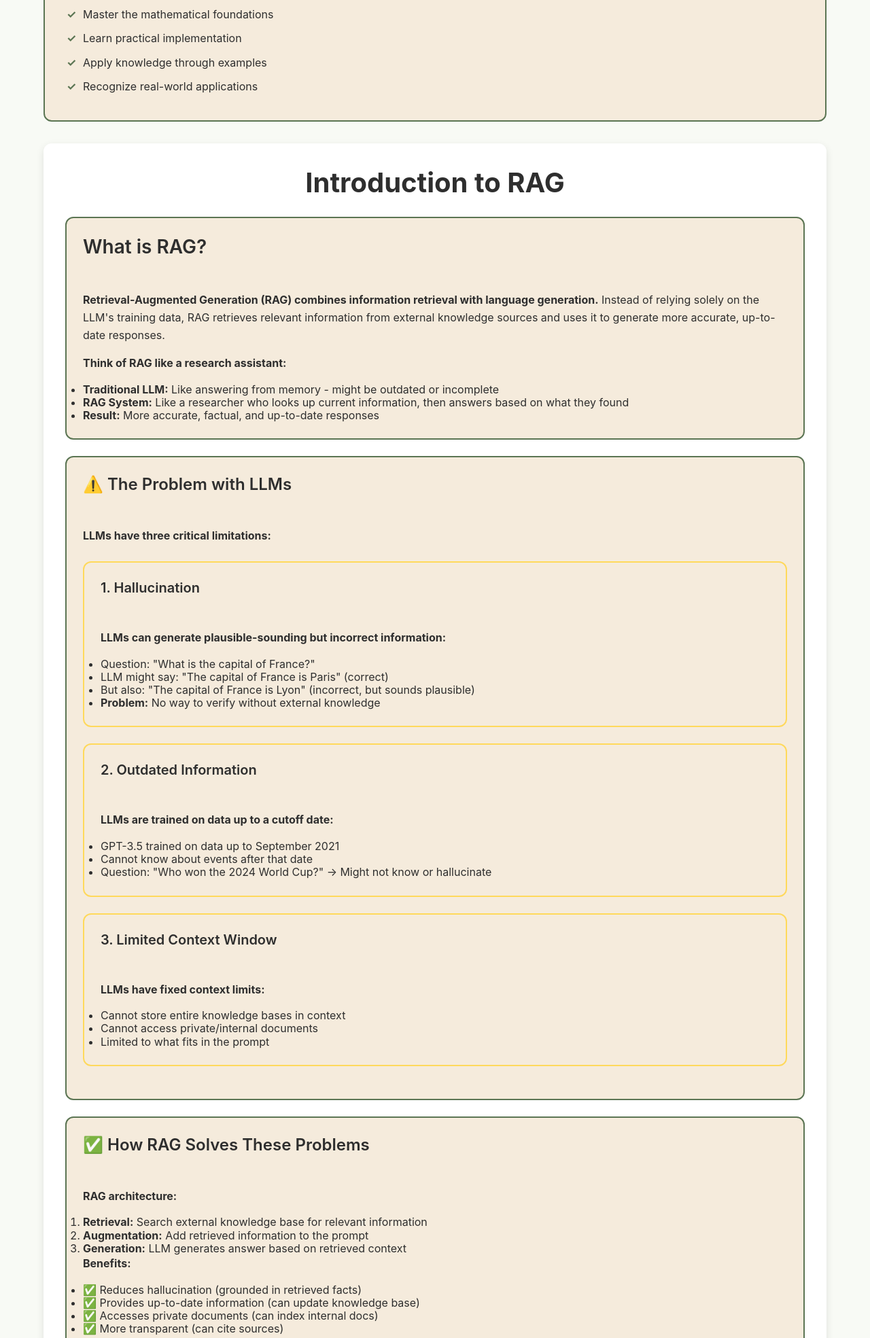
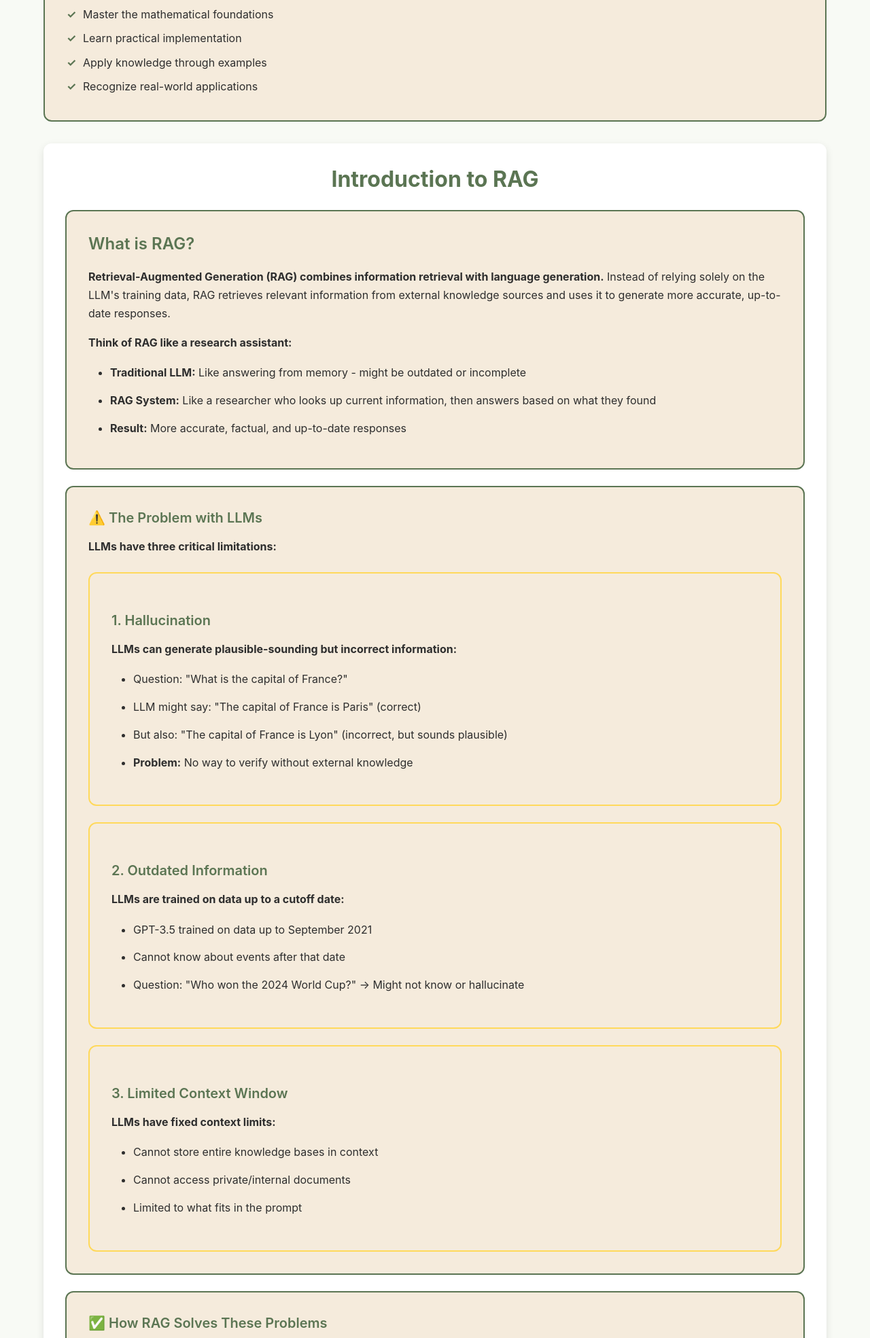
Before and after one commit to abzanganeh/flask_ml_website, a Flask app: page /tutorials/rag/chapter1 in a window 1280 px wide. Shown: the part 807-2776 px from the top of the page at 68% size. Run offline with Flask 3, Linux system fonts and the light colour scheme; some libraries are stand-ins or nearby versions.

Commit message:
Fix spacing in RAG tutorial boxes and remove duplicate content

```diff
--- a/static/css/tutorials/rag/rag.css
+++ b/static/css/tutorials/rag/rag.css
@@ -232,8 +232,55 @@
     background: var(--alpine-oat);
     border: 2px solid var(--dill-green);
     border-radius: 12px;
-    padding: 1.5rem;
+    padding: 2rem;
     margin: 1.5rem 0;
+    line-height: 1.7;
+}
+
+.explanation-box h3 {
+    margin-top: 0;
+    margin-bottom: 1.25rem;
+    color: var(--dill-green);
+    font-size: 1.5rem;
+}
+
+.explanation-box h4 {
+    margin-top: 1.5rem;
+    margin-bottom: 1rem;
+    color: var(--dill-green);
+    font-size: 1.25rem;
+}
+
+.explanation-box h5 {
+    margin-top: 1.25rem;
+    margin-bottom: 0.75rem;
+    color: var(--dill-green);
+    font-size: 1.1rem;
+}
+
+.explanation-box p {
+    margin-bottom: 1rem;
+    line-height: 1.7;
+}
+
+.explanation-box ul,
+.explanation-box ol {
+    margin: 1rem 0;
+    padding-left: 2rem;
+    line-height: 1.8;
+}
+
+.explanation-box li {
+    margin-bottom: 0.75rem;
+    line-height: 1.8;
+}
+
+.explanation-box > *:first-child {
+    margin-top: 0;
+}
+
+.explanation-box > *:last-child {
+    margin-bottom: 0;
 }
 
 /* Formula Box */
@@ -302,8 +382,40 @@
     background: var(--alpine-oat);
     border: 2px solid var(--butter-yellow);
     border-radius: 12px;
-    padding: 1.5rem;
+    padding: 2rem;
     margin: 1.5rem 0;
+    line-height: 1.7;
+}
+
+.example-box h4 {
+    margin-top: 0;
+    margin-bottom: 1.25rem;
+    color: var(--dill-green);
+    font-size: 1.5rem;
+}
+
+.example-box h5 {
+    margin-top: 1.5rem;
+    margin-bottom: 1rem;
+    color: var(--dill-green);
+    font-size: 1.25rem;
+}
+
+.example-box p {
+    margin-bottom: 1rem;
+    line-height: 1.7;
+}
+
+.example-box ul,
+.example-box ol {
+    margin: 1rem 0;
+    padding-left: 2rem;
+    line-height: 1.8;
+}
+
+.example-box li {
+    margin-bottom: 0.75rem;
+    line-height: 1.8;
 }
 
 /* Chapter Main Content */
@@ -313,6 +425,35 @@
     padding: 2rem;
     margin: 2rem 0;
     box-shadow: 0 4px 12px rgba(0, 0, 0, 0.1);
+    line-height: 1.7;
+}
+
+.chapter-main-content h2 {
+    margin-top: 0;
+    margin-bottom: 1.5rem;
+    color: var(--dill-green);
+    font-size: 2rem;
+}
+
+.chapter-main-content > .content-section {
+    line-height: 1.7;
+}
+
+.chapter-main-content p {
+    margin-bottom: 1rem;
+    line-height: 1.7;
+}
+
+.chapter-main-content ul,
+.chapter-main-content ol {
+    margin: 1rem 0;
+    padding-left: 2rem;
+    line-height: 1.8;
+}
+
+.chapter-main-content li {
+    margin-bottom: 0.75rem;
+    line-height: 1.8;
 }
 
 /* Quiz Container */
--- a/templates/tutorials/rag/chapter1.html
+++ b/templates/tutorials/rag/chapter1.html
@@ -158,24 +158,6 @@
 
                     <div id="concepts" class="content-section">
                         <h2>Key Concepts</h2>
-
-                        <div class="explanation-box">
-                            <h3>What is RAG?</h3>
-                            <p><strong>Retrieval-Augmented Generation (RAG) combines:</strong></p>
-                            <ul>
-                                <li><strong>Retrieval:</strong> Find relevant information from knowledge base</li>
-                                <li><strong>Augmentation:</strong> Add retrieved information to LLM context</li>
-                                <li><strong>Generation:</strong> LLM generates answer using retrieved context</li>
-                            </ul>
-
-                            <p><strong>Why RAG?</strong></p>
-                            <ul>
-                                <li>LLMs have knowledge cutoff (trained on data up to certain date)</li>
-                                <li>LLMs can hallucinate (make up information)</li>
-                                <li>RAG provides up-to-date, accurate information</li>
-                                <li>Enables domain-specific knowledge without fine-tuning</li>
-                            </ul>
-                        </div>
 
                         <div class="explanation-box">
                             <h3>RAG Architecture</h3>
@@ -536,13 +518,6 @@ print(answer)</code></pre>
     <script src="https://cdn.jsdelivr.net/npm/katex@0.16.9/dist/contrib/auto-render.min.js" crossorigin="anonymous"></script>
 <script src="{{ url_for('static', filename='js/tutorials/rag/shared-tutorial.js') }}"></script>
     <script>
-        function scrollToSectionNav() {
-            const sectionNav = document.querySelector('.section-nav');
-            if (sectionNav) {
-                sectionNav.scrollIntoView({ behavior: 'smooth', block: 'start' });
-            }
-        }
-
         function checkAnswer(element, isCorrect) {
             element.parentNode.querySelectorAll('.quiz-option').forEach(opt => {
                 opt.classList.remove('correct', 'incorrect');
```
Also changed, not shown: other parts of static/css/tutorials/rag/rag.css (+35 -2 lines).
